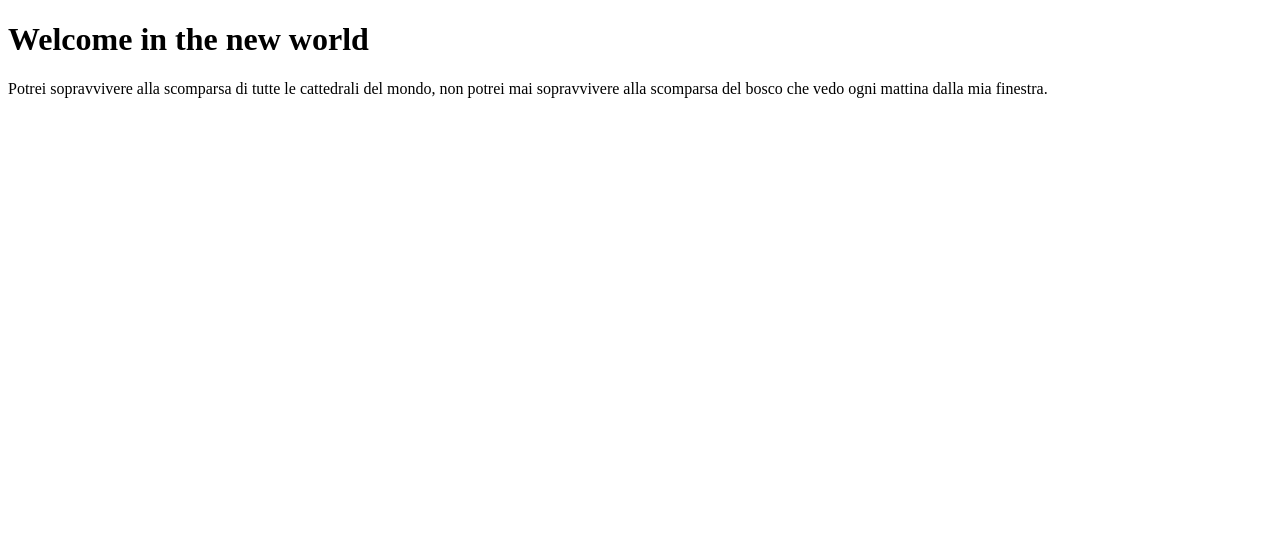
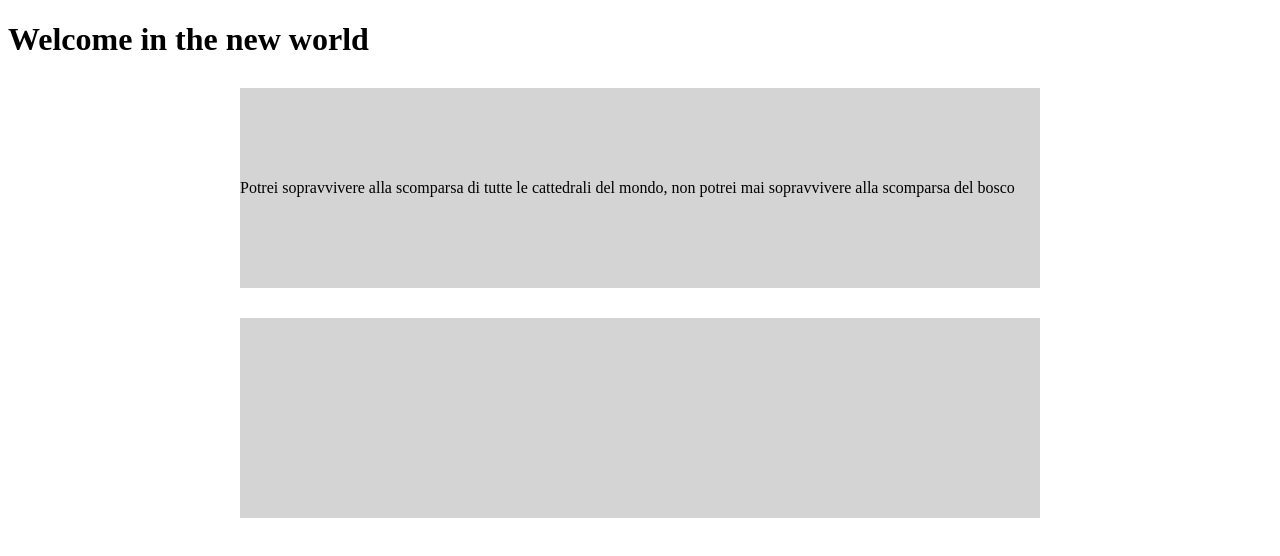
Before and after one commit to danieledoganieri/htmlcss-hello, a plain HTML site: page index.html in a window 1280 px wide. Drawn offline with Linux system fonts and the light colour scheme.

Commit message:
add container value

```diff
--- a/index.html
+++ b/index.html
@@ -1,6 +1,7 @@
 <!DOCTYPE html>
 <html lang="en">
 <head>
+    <link rel="stylesheet" href="style.css">
     <meta charset="UTF-8">
     <meta http-equiv="X-UA-Compatible" content="IE=edge">
     <meta name="viewport" content="width=device-width, initial-scale=1.0">
@@ -10,11 +11,13 @@
     <div class=Header>
         <H1>Welcome in the new world</H1>
     </div>
-    <div class=Heart>
-        <span>Potrei sopravvivere alla scomparsa di tutte le cattedrali del mondo, non potrei mai sopravvivere alla scomparsa del bosco che vedo ogni mattina dalla mia finestra.</span>
-
+    <div class=contenitore>
+        <div class=Earth>
+            Potrei sopravvivere alla scomparsa di tutte le cattedrali del mondo, non potrei mai sopravvivere alla scomparsa del bosco che vedo ogni mattina dalla mia finestra.
+        </div>
+        <span></span>
     </div>
-    <div class=Destruction>
+    <div class=contenitore>
 
     </div>
 
--- a/style.css
+++ b/style.css
@@ -0,0 +1,9 @@
+.contenitore{
+    max-width:800px;
+    margin:30px auto;
+    background:hsl(0, 0%, 83%);
+    height:200px;
+    line-height:200px;
+    overflow: hidden;
+
+}
```
